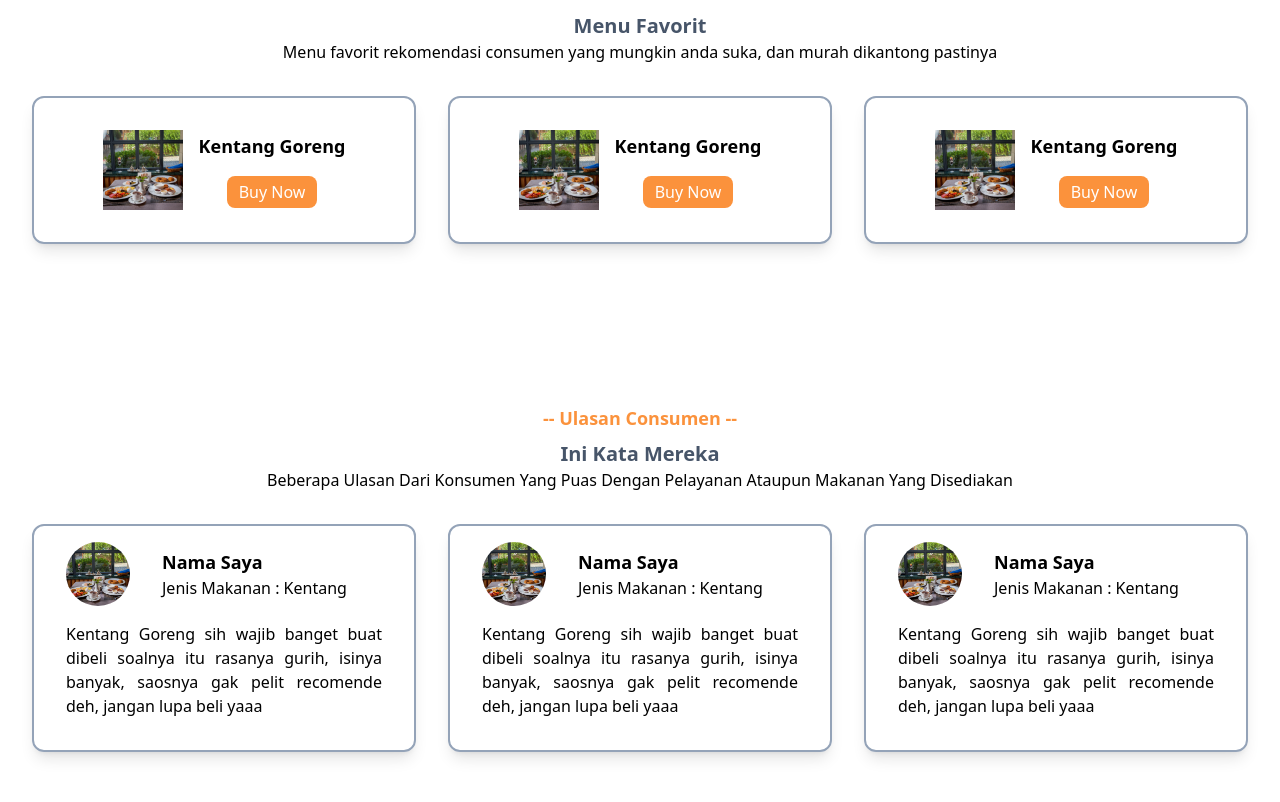
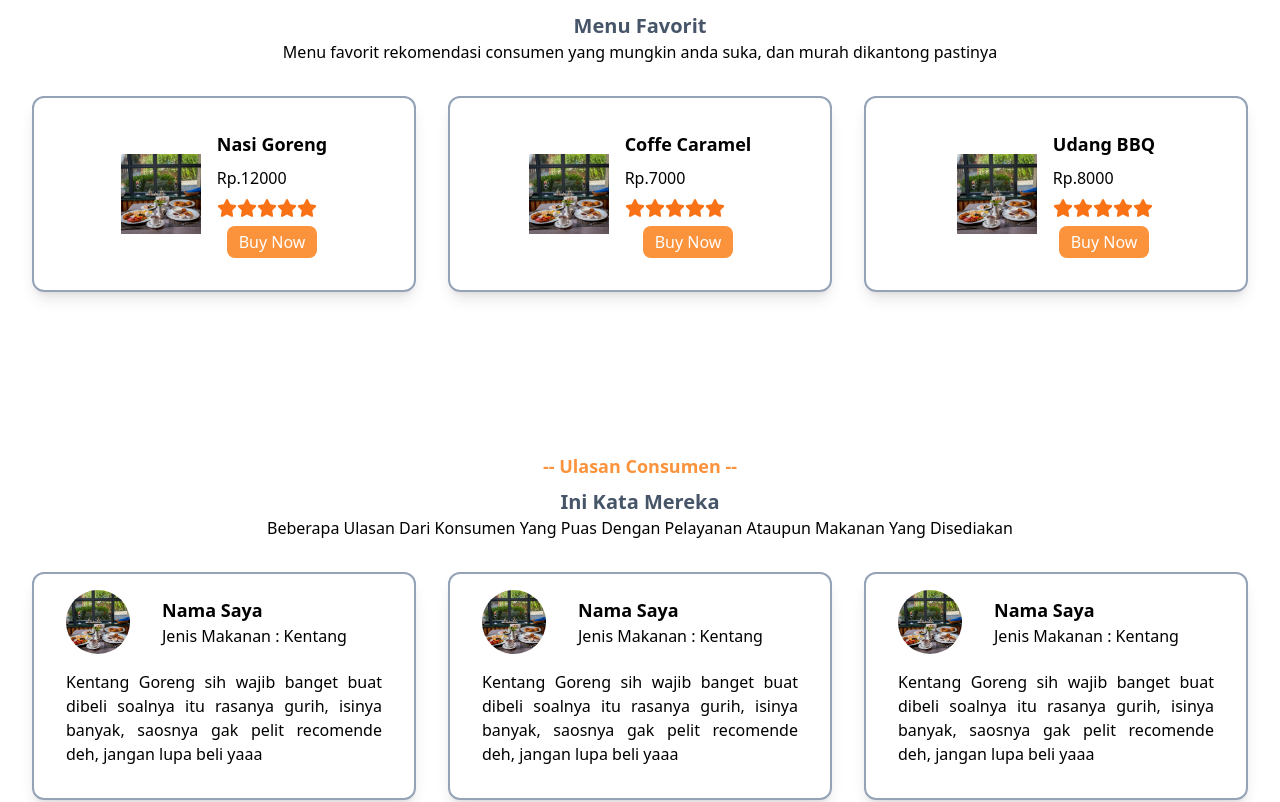
Before and after one commit to hlkgt/elfood-drink, a React (Vite) app: page / in a window 1280 px wide. Shown: the part 1160-1962 px from the top of the page. Built offline with nearby package versions, Linux system fonts and the light colour scheme.

Commit message:
create rate product

```diff
--- a/src/components/Footer.jsx
+++ b/src/components/Footer.jsx
@@ -65,7 +65,7 @@ const Footer = () => {
           <h1 className={"text-3xl text-teal-400 font-bold mb-2"}>
             Menu Teratas
           </h1>
-          <li>Mie Goreng</li>
+          <li>Nasi Goreng</li>
           <li>Coffe Caramel</li>
           <li>Udang BBQ</li>
         </div>
--- a/src/components/MenuFavoritComponent.jsx
+++ b/src/components/MenuFavoritComponent.jsx
@@ -1,7 +1,9 @@
+import { PropTypes } from "prop-types";
 import { Link } from "react-router-dom";
 import imageUser from "../assets/hero-image.jpg";
+import Rate from "./Rate";
 
-const CardMenuFavorit = () => {
+const CardMenuFavorit = ({ name, price, rate }) => {
   return (
     <div
       className={
@@ -11,8 +13,9 @@ const CardMenuFavorit = () => {
       <div className="flex justify-center items-center gap-4">
         <img src={imageUser} alt="image-user" className={"w-20"} />
         <div className="flex flex-col gap-2">
-          <h1 className={"text-lg font-semibold"}>Kentang Goreng</h1>
-          <span></span>
+          <h1 className={"text-lg font-semibold"}>{name}</h1>
+          <p>Rp.{price}</p>
+          <Rate rate={rate} />
           <Link
             to={"/product"}
             className={
@@ -25,6 +28,11 @@ const CardMenuFavorit = () => {
       </div>
     </div>
   );
+};
+CardMenuFavorit.propTypes = {
+  name: PropTypes.string.isRequired,
+  price: PropTypes.number.isRequired,
+  rate: PropTypes.number.isRequired,
 };
 
 const MenuFavorit = () => {
@@ -46,17 +54,17 @@ const MenuFavorit = () => {
           </p>
         </div>
         <div className={"col-span-1"}>
-          <CardMenuFavorit />
+          <CardMenuFavorit name={"Nasi Goreng"} price={12000} rate={5} />
         </div>
         <div className={"col-span-1"}>
-          <CardMenuFavorit />
+          <CardMenuFavorit name={"Coffe Caramel"} price={7000} rate={5} />
         </div>
         <div
           className={
             "col-span-1  md:col-span-2 md:mx-auto lg:mx-0 lg:col-span-1"
           }
         >
-          <CardMenuFavorit />
+          <CardMenuFavorit name={"Udang BBQ"} price={8000} rate={5} />
         </div>
       </div>
     </div>
--- /dev/null
+++ b/src/components/Rate.jsx
@@ -0,0 +1,37 @@
+import { faStar as emptyStar } from "@fortawesome/free-regular-svg-icons";
+import { faStar as solidStar } from "@fortawesome/free-solid-svg-icons";
+import { FontAwesomeIcon } from "@fortawesome/react-fontawesome";
+import { PropTypes } from "prop-types";
+
+const Rate = ({ rate }) => {
+  const maxRate = 5;
+  const yellowStar = rate;
+  const regularStar = maxRate - rate;
+  return (
+    <div className={"flex"}>
+      {[...Array(yellowStar)].map((_, index) => {
+        return (
+          <FontAwesomeIcon
+            key={index}
+            className={"text-orange-500 w-5 h-5"}
+            icon={solidStar}
+          ></FontAwesomeIcon>
+        );
+      })}
+      {[...Array(regularStar)].map((_, index) => {
+        return (
+          <FontAwesomeIcon
+            key={index + yellowStar}
+            className={"text-orange-500 w-5 h-5"}
+            icon={emptyStar}
+          ></FontAwesomeIcon>
+        );
+      })}
+    </div>
+  );
+};
+Rate.propTypes = {
+  rate: PropTypes.number.isRequired,
+};
+
+export default Rate;
--- a/src/pages/Product.jsx
+++ b/src/pages/Product.jsx
@@ -5,6 +5,7 @@ import { faTrash, faXmark } from "@fortawesome/free-solid-svg-icons";
 import Navbar from "../components/Navbar";
 import Footer from "../components/Footer";
 import imageProduct from "../assets/hero-image.jpg";
+import Rate from "../components/Rate";
 
 const CardProduct = ({ title, children }) => {
   return (
@@ -39,7 +40,7 @@ const ProductList = ({ name, price, rate, children }) => {
         <div>
           <h1 className={"text-lg font-semibold"}>{name}</h1>
           <p className={"text-md font-medium"}>Rp.{price}</p>
-          <span>{rate}</span>
+          <Rate rate={rate} />
         </div>
       </div>
       {children}
@@ -48,8 +49,8 @@ const ProductList = ({ name, price, rate, children }) => {
 };
 ProductList.propTypes = {
   name: PropTypes.string,
-  price: PropTypes.int,
-  rate: PropTypes.int,
+  price: PropTypes.number,
+  rate: PropTypes.number,
   children: PropTypes.node,
 };
 
@@ -353,8 +354,14 @@ const Product = () => {
             </button>
           </div>
         ) : (
-          <div className={"flex justify-center items-center min-h-screen mx-auto px-8 text-center"}>
-            <h1 className={"text-2xl font-semibold"}>Belum Ada yang Dimasukkan Ke Keranjang</h1>
+          <div
+            className={
+              "flex justify-center items-center min-h-screen mx-auto px-8 text-center"
+            }
+          >
+            <h1 className={"text-2xl font-semibold"}>
+              Belum Ada yang Dimasukkan Ke Keranjang
+            </h1>
             <span
               className={
                 "fixed top-4 right-4 w-8 h-8 bg-white rounded-full border-slate-300 border-2 flex justify-center items-center text-lg"
```
